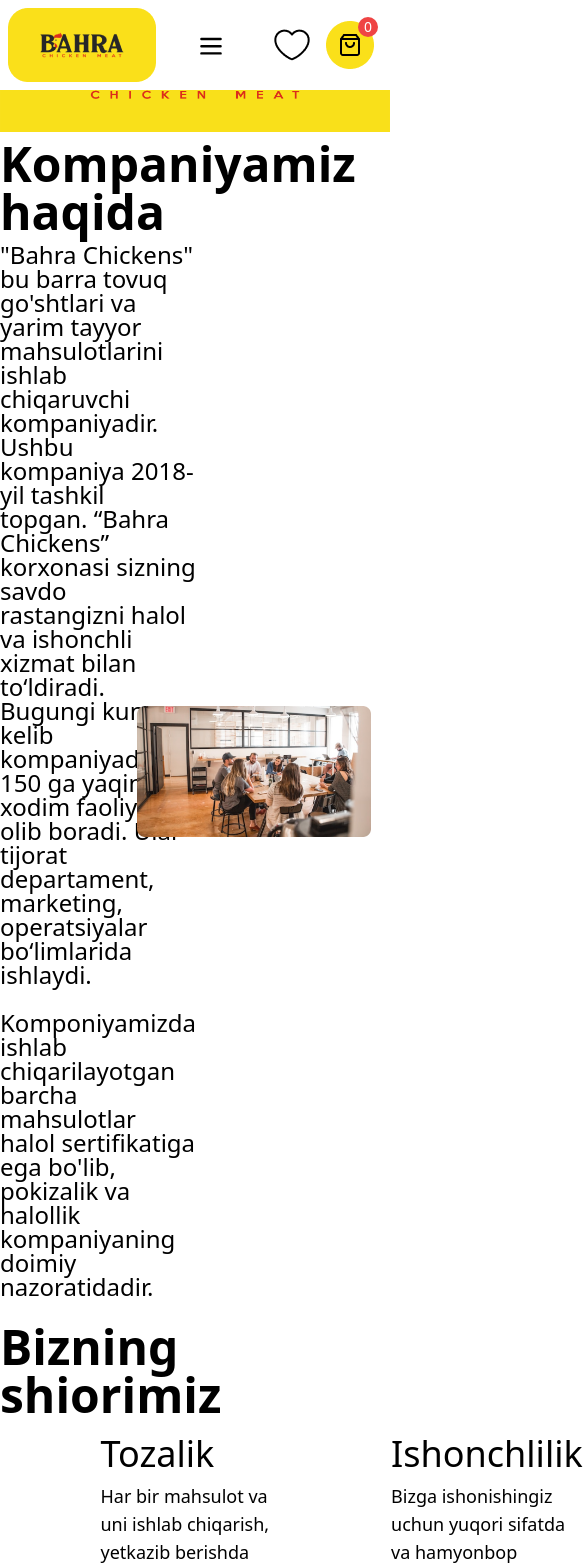
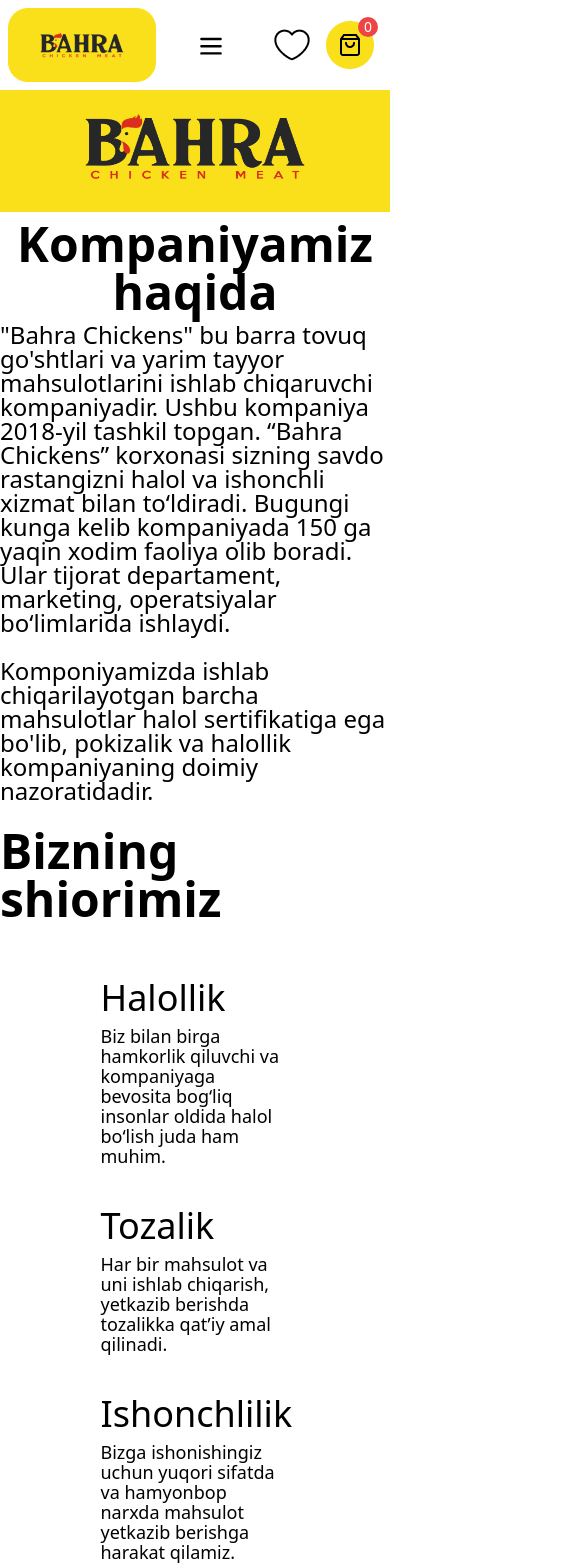
Before and after one commit to SamandarTemirxodjayev/bahraqwertyuio, a Nuxt app: page /about in a window 390 px wide. Shown: the top 1568 px of the page, 583 px wide, since content can reach past the window. Built offline with nearby package versions, Linux system fonts and the light colour scheme.

Commit message:
add responsive to about page

```diff
--- a/pages/about.vue
+++ b/pages/about.vue
@@ -1,11 +1,11 @@
 <template>
-  <div class="container mx-auto w-full flex flex-col items-center justify-center">
+  <div class="container mx-auto w-full flex flex-col items-center justify-center my-20 lg:my-0">
     <div class="w-full">
       <img src="/logo2.png" alt="" class="mx-auto" />
     </div>
-    <h1 class="font-semibold text-5xl mt-[2%]">Kompaniyamiz haqida</h1>
+    <h1 class="font-semibold text-5xl mt-[2%] text-center">Kompaniyamiz haqida</h1>
     <div class="flex items-center justify-center mx-auto mt-[2%]">
-      <div class="flex w-[30%] font-normal text-2xl">
+      <div class="flex lg:w-[30%] font-normal text-2xl">
         <p class="leading-6">
           "Bahra Chickens" bu barra tovuq go'shtlari va yarim tayyor
           mahsulotlarini ishlab chiqaruvchi kompaniyadir. Ushbu kompaniya
@@ -18,29 +18,29 @@
           nazoratidadir.
         </p>
       </div>
-      <div class="mx-[5%]">
+      <div class="mx-[5%] hidden lg:block">
         <img src="/aboutgroup.png" alt="" />
       </div>
     </div>
     <h1 class="font-semibold text-5xl mt-[6%]">Bizning shiorimiz</h1>
-    <div class="flex justify-between my-[4%]">
-      <div class="max-w-[189px] -mx-[40%]">
+    <div class="lg:flex justify-between my-[4%]">
+      <div class="max-w-[189px] lg:-mx-[40%] lg:my-0 my-10">
         <h1 class="font-medium text-4xl mb-2">Halollik</h1>
-        <p class="text-lg">
+        <p class="text-lg leading-5 lg:leading-8">
           Biz bilan birga hamkorlik qiluvchi va kompaniyaga bevosita bog‘liq
           insonlar oldida halol bo‘lish juda ham muhim.
         </p>
       </div>
-      <div class="max-w-[189px] -mx-[40%]">
+      <div class="max-w-[189px] lg:-mx-[40%] lg:my-0 my-10">
         <h1 class="font-medium text-4xl mb-2">Tozalik</h1>
-        <p class="text-lg">
+        <p class="text-lg leading-5 lg:leading-8">
           Har bir mahsulot va uni ishlab chiqarish, yetkazib berishda tozalikka
           qat’iy amal qilinadi.
         </p>
       </div>
-      <div class="max-w-[189px] -mx-[40%]">
+      <div class="max-w-[189px] lg:-mx-[40%] lg:my-0 my-10">
         <h1 class="font-medium text-4xl mb-2">Ishonchlilik</h1>
-        <p class="text-lg">
+        <p class="text-lg leading-5 lg:leading-8">
           Bizga ishonishingiz uchun yuqori sifatda va hamyonbop narxda mahsulot
           yetkazib berishga harakat qilamiz.
         </p>
```
